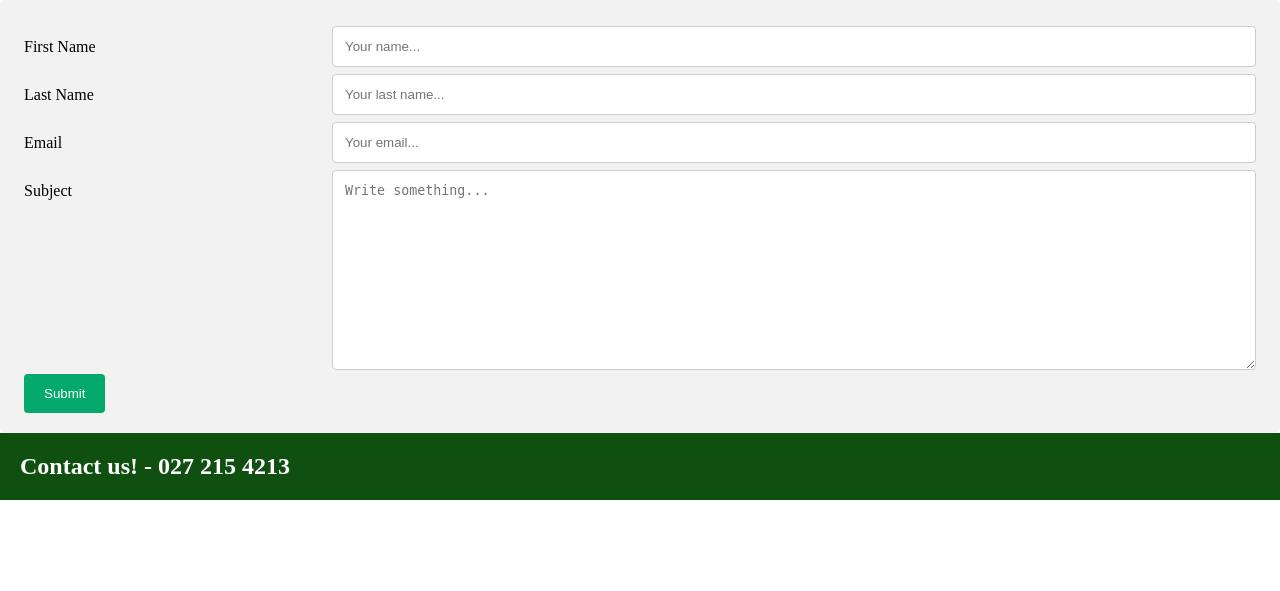
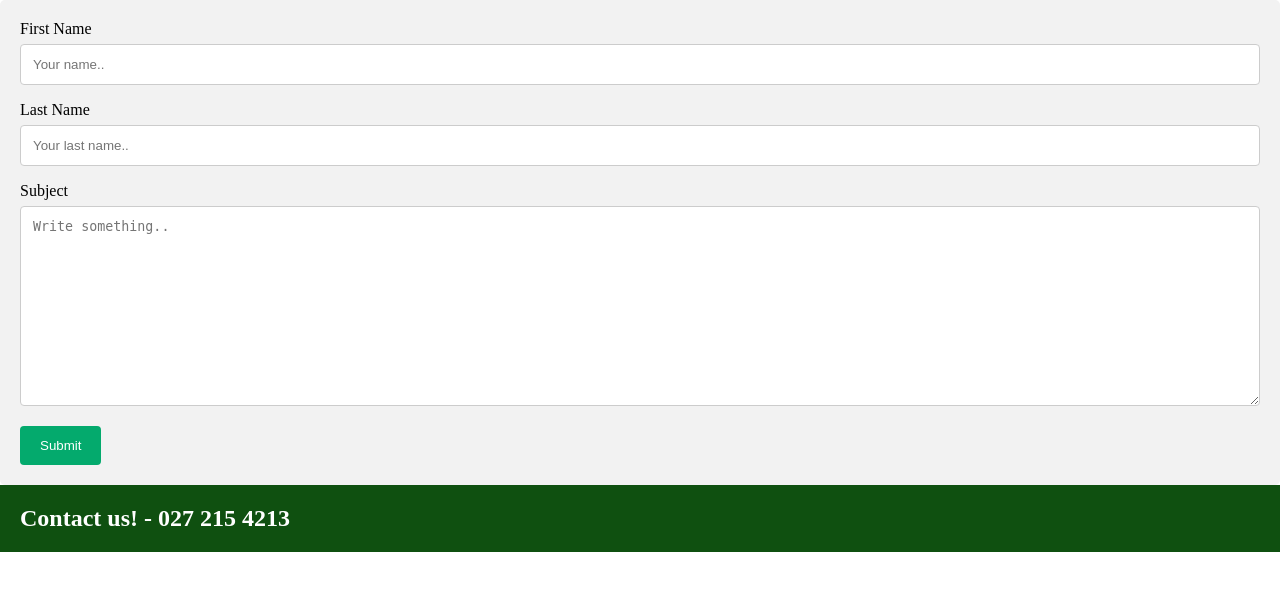
Before and after one commit to JaxonBryant/bryantcontracting, a PHP site: page /contacts.php in a window 1280 px wide. Shown: the part 167-758 px from the top of the page. Run offline with PHP 8.4, Linux system fonts and the light colour scheme.

Commit message:
Slightly changed: 2
Re copy and pasted from tutorial, and now the error message is different (good or bad)
This version also doesn't ask for email, because I redid the contacts page

```diff
--- a/contacts.php
+++ b/contacts.php
@@ -13,24 +13,18 @@
         <link rel="stylesheet" href="css/style.css">
 
 <style>
-
-    /* Style inputs, select elements and textareas */
-input[type=text], select, textarea{
-  width: 100%;
-  padding: 12px;
-  border: 1px solid #ccc;
-  border-radius: 4px;
-  box-sizing: border-box;
-  resize: vertical;
+/* Style inputs with type="text", select elements and textareas */
+input[type=text], select, textarea {
+  width: 100%; /* Full width */
+  padding: 12px; /* Some padding */
+  border: 1px solid #ccc; /* Gray border */
+  border-radius: 4px; /* Rounded borders */
+  box-sizing: border-box; /* Make sure that padding and width stays in place */
+  margin-top: 6px; /* Add a top margin */
+  margin-bottom: 16px; /* Bottom margin */
+  resize: vertical /* Allow the user to vertically resize the textarea (not horizontally) */
 }
-
-/* Style the label to display next to the inputs */
-label {
-  padding: 12px 12px 12px 0;
-  display: inline-block;
-}
-
-/* Style the submit button */
+/* Style the submit button with a specific background color etc */
 input[type=submit] {
   background-color: #04AA6D;
   color: white;
@@ -38,43 +32,16 @@ input[type=submit] {
   border: none;
   border-radius: 4px;
   cursor: pointer;
-  float: right;
 }
-
-/* Style the container */
+/* When moving the mouse over the submit button, add a darker green color */
+input[type=submit]:hover {
+  background-color: #45a049;
+}
+/* Add a background color and some padding around the form */
 .container {
   border-radius: 5px;
   background-color: #f2f2f2;
   padding: 20px;
-}
-
-/* Floating column for labels: 25% width */
-.col-25 {
-  float: left;
-  width: 25%;
-  margin-top: 6px;
-}
-
-/* Floating column for inputs: 75% width */
-.col-75 {
-  float: left;
-  width: 75%;
-  margin-top: 6px;
-}
-
-/* Clear floats after the columns */
-.row:after {
-  content: "";
-  display: table;
-  clear: both;
-}
-
-/* Responsive layout - when the screen is less than 600px wide, make the two columns stack on top of each other instead of next to each other */
-@media screen and (max-width: 600px) {
-  .col-25, .col-75, input[type=submit] {
-    width: 100%;
-    margin-top: 0;
-  }
 }
 
 </style>
@@ -85,51 +52,21 @@ input[type=submit] {
 <?php include 'header.php';?>
 
 
-   <div class="container">
-    <form action="process_form.php" method="POST">
+<div class="container">
+  <form action="action_page.php">
 
-    <div class="row">
-      <div class="col-25">
-        <label for="fname">First Name</label>
-      </div>
-      <div class="col-75">
-        <input type="text" id="fname" name="firstname" placeholder="Your name...">
-      </div>
-    </div>
+    <label for="fname">First Name</label>
+    <input type="text" id="fname" name="firstname" placeholder="Your name..">
 
-    <div class="row">
-      <div class="col-25">
-        <label for="lname">Last Name</label>
-      </div>
-      <div class="col-75">
-        <input type="text" id="lname" name="lastname" placeholder="Your last name...">
-      </div>
-    </div>
+    <label for="lname">Last Name</label>
+    <input type="text" id="lname" name="lastname" placeholder="Your last name..">
 
-    <div class="row">
-      <div class="col-25">
-        <label for="email">Email</label>
-      </div>
-      <div class="col-75">
-        <input type="text" id="email" name="email" placeholder="Your email...">
-      </div>
-    </div>
-
-    <div class="row">
-      <div class="col-25">
-        <label for="subject">Subject</label>
-      </div>
-      <div class="col-75">
-        <textarea id="subject" name="subject" placeholder="Write something..." style="height:200px"></textarea>
-      </div>
-    </div>
-
-    <div class="row">
-      <input type="submit" value="Submit">
-    </div>
-
+    <label for="subject">Subject</label>
+    <textarea id="subject" name="subject" placeholder="Write something.." style="height:200px"></textarea>
+    <input type="submit" value="Submit">
   </form>
 </div>
+
 
 <?php include 'footer.php';?>
 
--- a/setup.php
+++ b/setup.php
@@ -1,5 +1,4 @@
 <?php
-
 // Database connection details
 $servername = "localhost";
 $username = "secuser";
@@ -11,7 +10,6 @@ $conn = new mysqli($servername, $username, $password, $dbname);
 
 // Check connection
 if ($conn->connect_error) {
-    die("Connection failed: " . $conn->connect_error);
+    die("Connection failed: " . $conn->connect_error);
 }
-
 ?>
```
